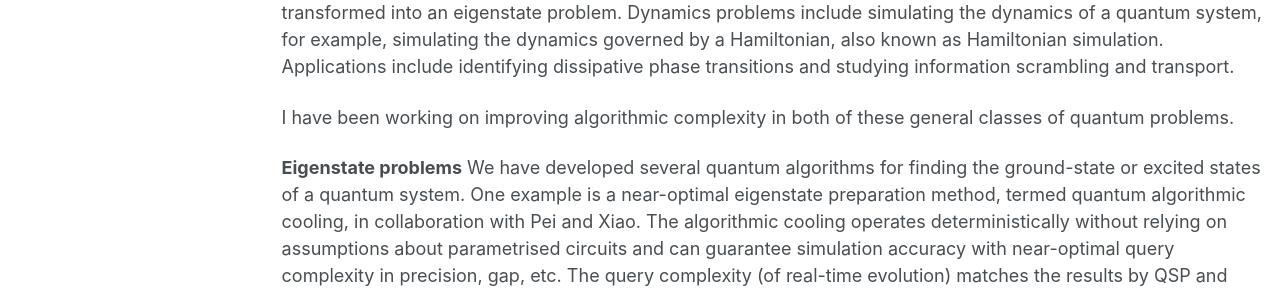
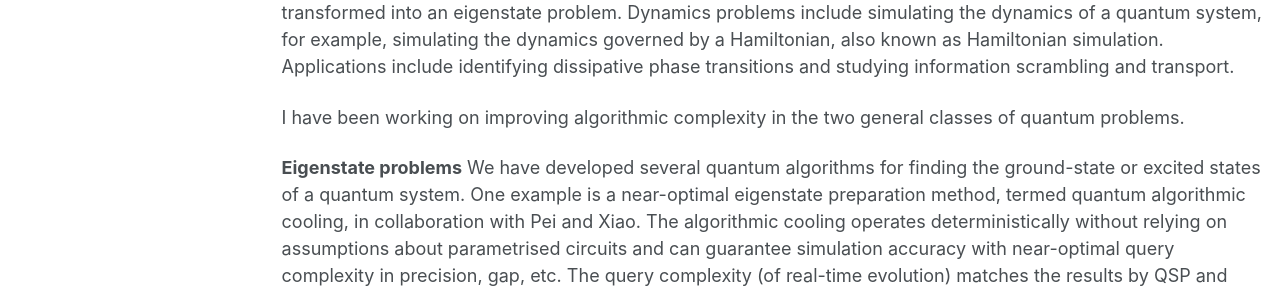
Before and after one commit to jinzhao-sun/jinzhao-sun.github.io, a Jekyll site: the page built from _pages/research.md, in a window 1280 px wide and 900 px high. Shown: the part 378-671 px from the top of the window. Built offline with Jekyll 4.4.1, drawn with Linux system fonts in a browser that asks for light colours; some web fonts are replaced.

Commit message:
Update research.md

```diff
--- a/_pages/research.md
+++ b/_pages/research.md
@@ -14,7 +14,7 @@ Quantum computing
 
 Quantum problems can be broadly classified into two categories: static problems and dynamics problems. Static problems correspond to finding a quantum system's lowest energy state or, more generally, its eigenstate. Applications range from drug design to uncovering novel phases of matter, which, to most extent, can be transformed into an eigenstate problem. Dynamics problems include simulating the dynamics of a quantum system, for example, simulating the dynamics governed by a Hamiltonian, also known as Hamiltonian simulation. Applications include identifying dissipative phase transitions and studying information scrambling and transport.
 
-I have been working on improving algorithmic complexity in both of these general classes of quantum problems.
+I have been working on improving algorithmic complexity in the two general classes of quantum problems.
 
 **Eigenstate problems** We have developed several quantum algorithms for finding the ground-state or excited states of a quantum system. One example is a near-optimal eigenstate preparation method, termed quantum algorithmic cooling, in collaboration with Pei and Xiao. The algorithmic cooling operates deterministically without relying on assumptions about parametrised circuits and can guarantee simulation accuracy with near-optimal query complexity in precision, gap, etc. The query complexity (of real-time evolution) matches the results by QSP and QETU, and shows an advantage over quantum phase estimation and variational methods. More details could be found [here](https://arxiv.org/abs/2109.15304).
 
```
